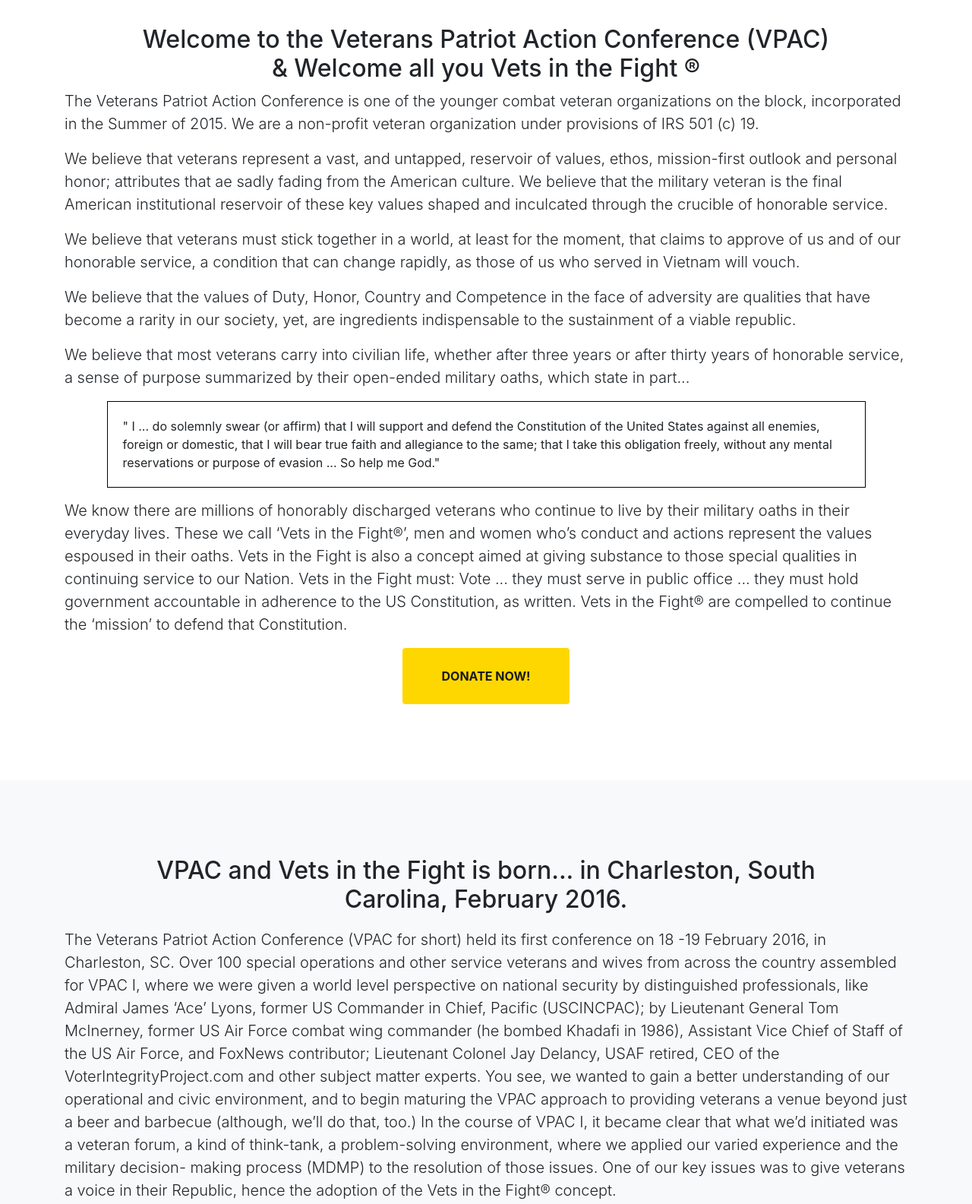
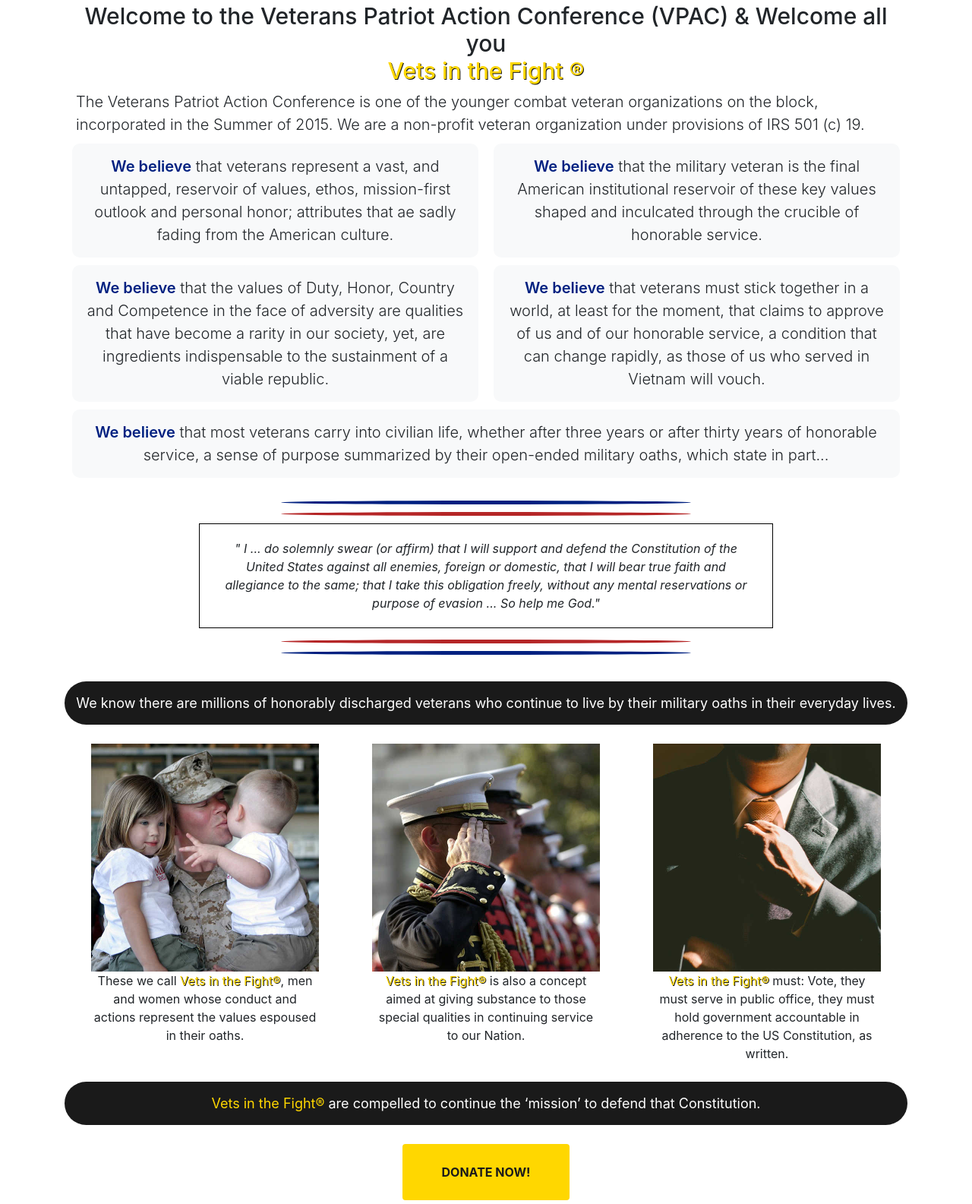
Before and after one commit to McMartyFly/vetsinthefight, a website with bundled scripts: page index.html in a window 1280 px wide. Shown: the part 546-2131 px from the top of the page at 76% size. Built offline with nearby package versions, Linux system fonts and the light colour scheme.

Commit message:
checking spelling

```diff
--- a/css/scrolling-nav.css
+++ b/css/scrolling-nav.css
@@ -3,8 +3,18 @@
  * Copyright 2013-2017 Start Bootstrap
  * Licensed under MIT (https://github.com/BlackrockDigital/startbootstrap-scrolling-nav/blob/master/LICENSE)
  */
+.container {
+
+}
 .navbar {
   background-color: #1a1a1a;
+}
+.navbar button {
+  padding: 0;
+}
+.navbar .fa.fa-bars {
+  color: #ffd700;
+  font-size: 30px;
 }
 .navbar .navbar-brand {
   color: #ffd700;
@@ -39,7 +49,7 @@
 }
 
 section {
-  padding: 100px 0;
+  padding: 60px 0;
 }
 
 section h2 {
@@ -61,8 +71,93 @@
   color: #1a1a1a;
   background: #e6c300;
 }
+#about h2 {
+  font-size: 30px;
+}
+#about h2 span {
+  color: #ffd700;
+  text-shadow: 1px 1px #1a1a1a;
+}
+#about p {
+  margin: 0;
+}
+#about .row {
+  margin: 10px 0;
+}
+#about .row.middle {
+  margin: 0 auto;
+  width: 100%;
+}
+#about .col.about-info {
+  background: #f8f9fa;
+  border-radius: 10px;
+  margin: 0 10px;
+  padding: 15px;
+  text-align: center;
+}
+#about .lead span {
+  color: #002080;
+  font-weight: 600;
+}
+#about .red-rule,
+#about .blue-rule {
+  background: #B52627;
+  border-radius: 50%;
+  height: 5px;
+  margin: 10px auto;
+  width: 50%;
+}
+#about .blue-rule {
+  background: #002080;
+}
+#about .excerpt-row {
+  margin: 20px 0;
+}
+#about .tri-img {
+
+}
+#about .tri-img img {
+  display: block;
+  height: auto;
+  margin: 0 auto;
+  width: 300px;
+}
+#about .excerpt {
+  border: 1px solid #000;
+  margin: 0 auto 15px;
+  padding: 20px;
+  text-align: center;
+  width: 70%;
+}
+#about .dark-banner {
+  background: #1a1a1a;
+  border-radius: 30px;
+  color: #fff;
+  display: block;
+  margin: 25px auto;
+}
+#about .dark-banner p {
+  padding: 15px;
+  font-size: 18px;
+  text-align: center;
+}
+#about .tri-img p span,
+#about .dark-banner p span {
+  color: #ffd700;
+}
+#about .tri-img p {
+  padding: 0 20px;
+  text-align: center;
+}
+#about .tri-img p span {
+  text-shadow: 1px 1px #1a1a1a;
+}
 #vpac h2 {
   padding: 0 50px 10px;
+}
+#vpac .row span {
+  color: #ffd700;
+  text-shadow: 1px 1px #1a1a1a;
 }
 #vpac .top-img {
   float: right;
@@ -74,15 +169,18 @@
   margin-left: 25px;
   width: 50%;
 }
-#vpac .top-p {
-  margin-bottom: 50px;
+#vpac .speaker-list .speaker-wrap {
+  background: #fff;
+  border-radius: 10px;
+  margin: 10px auto;
+  padding: 10px;
+  width: 70%;
 }
-#about .excerpt {
-  border: 1px solid #000;
-  margin: 0 auto 15px;
-  padding: 20px;
-  width: 90%;
+#vpac .speaker-list .speaker-wrap .name {
+  font-size: 20px;
+  font-weight: 600;
 }
+
 
 footer {
   background: #1a1a1a;
@@ -90,9 +188,19 @@
 footer p span {
   color: #ffd700;
 }
-@media screen and (max-width: 1000px) {
-  #vpac h2 {
-    padding: 0;
+@media screen and (max-width: 991px) {
+  #about .row {
+    margin: 0;
+  }
+  #about .row .about-info {
+    flex-basis: auto;
+    margin-bottom: 10px;
+  }
+  #about .row.tri-img img {
+    margin-top: 10px;
+  }
+  #about .row.dark-banner {
+    margin-bottom: 10px;
   }
 }
 @media screen and (max-width: 600px) {
--- a/index.html
+++ b/index.html
@@ -32,6 +32,9 @@
     <!-- Custom styles for this template -->
     <link href="css/scrolling-nav.css" rel="stylesheet">
 
+    <!-- font awesome icons -->
+    <link rel="stylesheet" href="https://cdnjs.cloudflare.com/ajax/libs/font-awesome/4.7.0/css/font-awesome.min.css">
+
   </head>
 
   <body id="page-top">
@@ -41,11 +44,11 @@
     <!-- End Google Tag Manager (noscript) -->
 
     <!-- Navigation -->
-    <nav class="navbar navbar-expand-lg fixed-top" id="mainNav">
+    <nav class="navbar navbar-inverse bg-inverse navbar-expand-lg fixed-top" id="mainNav">
       <div class="container">
         <a class="navbar-brand js-scroll-trigger" href="#page-top"><img src="img/vitf-logo.jpg" alt="Vets In The Fight Logo" />Vets In The Fight</a>
         <button class="navbar-toggler" type="button" data-toggle="collapse" data-target="#navbarResponsive" aria-controls="navbarResponsive" aria-expanded="false" aria-label="Toggle navigation">
-          <span class="navbar-toggler-icon"></span>
+          <span class="fa fa-bars"></span>
         </button>
         <div class="collapse navbar-collapse" id="navbarResponsive">
           <ul class="navbar-nav ml-auto">
@@ -56,7 +59,7 @@
               <a class="nav-link js-scroll-trigger" href="#vpac">VPAC</a>
             </li>
             <li class="nav-item">
-              <a class="nav-link js-scroll-trigger" href="#contact">Take Action!</a>
+              <a class="nav-link js-scroll-trigger" href="#take-action">Take Action!</a>
             </li>
             <li class="nav-item">
               <a class="nav-link" href="http://www.ideasenvy.com">Blog</a>
@@ -73,43 +76,95 @@
     <section id="about">
       <div class="container">
         <div class="row">
-          <div class="col mx-auto">
-            <h2>Welcome to the Veterans Patriot Action Conference (VPAC)<br>&amp; Welcome all you Vets in the Fight &#174;</h2>
+          <div class="col">
+            <h2>Welcome to the Veterans Patriot Action Conference (VPAC) &amp; Welcome all you <br><span>Vets in the Fight &#174;<span></h2>
             <p class="lead">
               The Veterans Patriot Action Conference is one of the younger combat veteran organizations on the block, incorporated in the
               Summer of 2015. We are a non-profit veteran organization under provisions of IRS 501 (c) 19.
             </p>
+          </div>
+        </div>
+        <div class="row">
+          <div class="col about-info">
             <p class="lead">
-              We believe that veterans represent a vast, and untapped, reservoir of values, ethos, mission-first outlook and personal honor;
-              attributes that ae sadly fading from the American culture. We believe that the military veteran is the final American institutional
+              <span>We believe</span> that veterans represent a vast, and untapped, reservoir of values, ethos, mission-first outlook and personal honor;
+              attributes that ae sadly fading from the American culture.
+            </p>
+          </div>
+          <div class="col about-info">
+            <p class="lead">
+              <span>We believe</span> that the military veteran is the final American institutional
               reservoir of these key values shaped and inculcated through the crucible of honorable service.
             </p>
+          </div>
+        </div>
+        <div class="row">
+          <div class="col about-info">
             <p class="lead">
-              We believe that veterans must stick together in a world, at least for the moment, that claims to approve of us and of our honorable
+              <span>We believe</span> that the values of Duty, Honor, Country and Competence in the face of adversity are qualities that have become a rarity
+              in our society, yet, are ingredients indispensable to the sustainment of a viable republic.
+            </p>
+          </div>
+          <div class="col about-info">
+            <p class="lead">
+              <span>We believe</span> that veterans must stick together in a world, at least for the moment, that claims to approve of us and of our honorable
               service, a condition that can change rapidly, as those of us who served in Vietnam will vouch.
             </p>
+          </div>
+        </div>
+        <div class="row middle">
+          <div class="col about-info">
             <p class="lead">
-              We believe that the values of Duty, Honor, Country and Competence in the face of adversity are qualities that have become a rarity
-              in our society, yet, are ingredients indispensable to the sustainment of a viable republic.
-            </p>
-            <p class="lead">
-              We believe that most veterans carry into civilian life, whether after three years or after thirty years of honorable service, a sense of
+              <span>We believe</span> that most veterans carry into civilian life, whether after three years or after thirty years of honorable service, a sense of
               purpose summarized by their open-ended military oaths, which state in part...
             </p>
-            <p class="excerpt">
+          </div>
+        </div>
+        <div class="row excerpt-row">
+          <div class="col">
+            <div class="blue-rule"></div>
+            <div class="red-rule"></div>
+            <p class="excerpt font-italic">
               &quot; I ... do solemnly swear (or affirm) that I will support and defend the Constitution of the United States
               against all enemies, foreign or domestic, that I will bear true faith and allegiance to the same; that I take
               this obligation freely, without any mental reservations or purpose of evasion ... So help me God.&quot;
             </p>
-            <p class="lead">
-              We know there are millions of honorably discharged veterans who continue to live by their military oaths in their everyday lives.
-              These we call ‘Vets in the Fight&#174;’, men and women who’s conduct and actions represent the values espoused in their oaths. Vets in
-              the Fight is also a concept aimed at giving substance to those special qualities in continuing service to our Nation. Vets in the Fight
-              must: Vote ... they must serve in public office ... they must hold government accountable in adherence to the US Constitution, as
-              written. Vets in the Fight® are compelled to continue the ‘mission’ to defend that Constitution.
+            <div class="red-rule"></div>
+            <div class="blue-rule"></div>
+          </div>
+        </div>
+        <div class="row dark-banner">
+          <p>
+            We know there are millions of honorably discharged veterans who continue to live by their military oaths in their everyday lives.
+          </p>
+        </div>
+        <div class="row tri-img">
+          <div class="col">
+            <img src="img/vets-with-kids.jpg" alt="Veteran with children">
+            <p>
+              These we call <span>Vets in the Fight&#174;</span>, men and women whose conduct and actions represent the values espoused in their oaths.
             </p>
-            <a href="http://www.ideasenvy.com" class="btn btn-primary">Donate Now!</a>
           </div>
+          <div class="col">
+            <img src="img/vets-in-service.jpg" alt="Veteran in service" >
+            <p>
+              <span>Vets in the Fight&#174;</span> is also a concept aimed at giving substance to those special qualities in continuing service to our Nation.
+            </p>
+          </div>
+          <div class="col">
+            <img src="img/vet-in-suit.jpg" alt="Veteran in a suit" >
+            <p>
+              <span>Vets in the Fight&#174;</span> must: Vote, they must serve in public office, they must hold government accountable in adherence to the US Constitution, as written.
+            </p>
+          </div>
+        </div>
+        <div class="row dark-banner">
+          <p>
+            <span>Vets in the Fight&#174;</span> are compelled to continue the ‘mission’ to defend that Constitution.
+          </p>
+        </div>
+        <div class="row">
+          <a href="http://www.ideasenvy.com" class="btn btn-primary">Donate Now!</a>
         </div>
       </div>
     </section>
@@ -117,30 +172,64 @@
     <section id="vpac" class="bg-light">
       <div class="container">
         <div class="row">
-          <div class="col mx-auto">
-            <h2>VPAC and Vets in the Fight is born... in Charleston, South Carolina, February 2016.</h2>
+          <div class="col">
+            <h2>VPAC and <span>Vets in the Fight&#174;</span> is born in Charleston, South Carolina, February 2016.</h2>
             <p class="lead top-p">
               The Veterans Patriot Action Conference (VPAC for short) held its first conference on 18 -19 February 2016, in Charleston, SC. Over
               100 special operations and other service veterans and wives from across the country assembled for VPAC I, where we were given a
-              world level perspective on national security by distinguished professionals, like Admiral James ‘Ace’ Lyons, former US Commander in
-              Chief, Pacific (USCINCPAC); by Lieutenant General Tom McInerney, former US Air Force combat wing commander (he bombed
-              Khadafi in 1986), Assistant Vice Chief of Staff of the US Air Force, and FoxNews contributor; Lieutenant Colonel Jay Delancy, USAF
-              retired, CEO of the VoterIntegrityProject.com and other subject matter experts. You see, we wanted to gain a better understanding
+              world level perspective on national security by distinguished professionals, like:
+            </p>
+          </div>
+        </div>
+
+        <div class="row speaker-list">
+          <div class="col">
+            <div class="speaker-wrap">
+              <p class="name">Admiral James ‘Ace’ Lyons</p>
+              <ul>
+                <li>former US Commander in Chief, Pacific (USCINCPAC)</li>
+              </ul>
+            </div>
+            <div class="speaker-wrap">
+              <p class="name">Lieutenant General Tom McInerney</p>
+              <ul>
+                <li>former US Air Force combat wing commander</li>
+                <li>Assistant Vice Chief of Staff of the US Air Force</li>
+                <li>FoxNews contributor</li>
+              </ul>
+            </div>
+            <div class="speaker-wrap">
+              <p class="name">Lieutenant Colonel Jay Delancy</p>
+              <ul>
+                <li>USAF retired</li>
+                <li>CEO of the VoterIntegrityProject.com</li>
+              </ul>
+            </div>
+            <div class="speaker-wrap">
+              <p class="name">and other subject matter experts</p>
+            </div>
+          </div>
+        </div>
+
+        <div class="row">
+          <div class="col">
+            <p class="lead">
+              You see, we wanted to gain a better understanding
               of our operational and civic environment, and to begin maturing the VPAC approach to providing veterans a venue beyond just a
               beer and barbecue (although, we’ll do that, too.) In the course of VPAC I, it became clear that what we’d initiated was a veteran
               forum, a kind of think-tank, a problem-solving environment, where we applied our varied experience and the military decision-
               making process (MDMP) to the resolution of those issues. One of our key issues was to give veterans a voice in their Republic, hence
-              the adoption of the Vets in the Fight&#174; concept.
+              the adoption of the <span>Vets in the Fight&#174;</span> concept.
             </p>
-            <h2>VPAC is recognized...by a future President</h2>
+            <h2>VPAC is recognized by a future President</h2>
             <img class="bottom-img" src="img/VPAC-with-future-president.jpg" alt="VPAC Members with Donald Trump" />
             <p class="lead">
-              On Day 2 of our VPAC I, we were honored to have visits by Dr. Ben Carson, world renowned surgeon, and by Mr. Donald Trump,
+              On Day 2 of our VPAC I, we were honored to have visits by Dr. Ben Carson, world-renowned surgeon, and by Mr. Donald Trump,
               accomplished businessman, both candidates running in the 2016 South Carolina
               Presidential Primary Elections the following day. (All candidates were invited to VPAC
               I, but only Dr. Carson and Mr. Trump responded.) Each of them brought his own
-              approach to national security, and each contributed to maturing our Vets in the
-              Fight® concept. Mr. Trump, especially, was interested in our top veteran issues. He
+              approach to national security, and each contributed to maturing our <span>Vets in the
+              Fight®</span> concept. Mr. Trump, especially, was interested in our top veteran issues. He
               gave us a thumbs-up on our VPAC efforts and accepted a Vets in the Fight® challenge
               coin that sits today on display behind his Oval Office desk.
             </p>
@@ -153,7 +242,7 @@
       <div class="container">
         <div class="row">
           <div class="col mx-auto">
-            <h2>The Conference Continues...</h2>
+            <h2>The Conference Continues</h2>
             <p class="lead">
               We will continue the VPAC forum, a continuing conference at physical locations as
               well as virtually online. This website is part of the online conversation about key
```
Also changed, not shown: img/vet-in-suit.jpg (added), img/vets-in-service.jpg (added), img/vets-with-kids.jpg (added).
